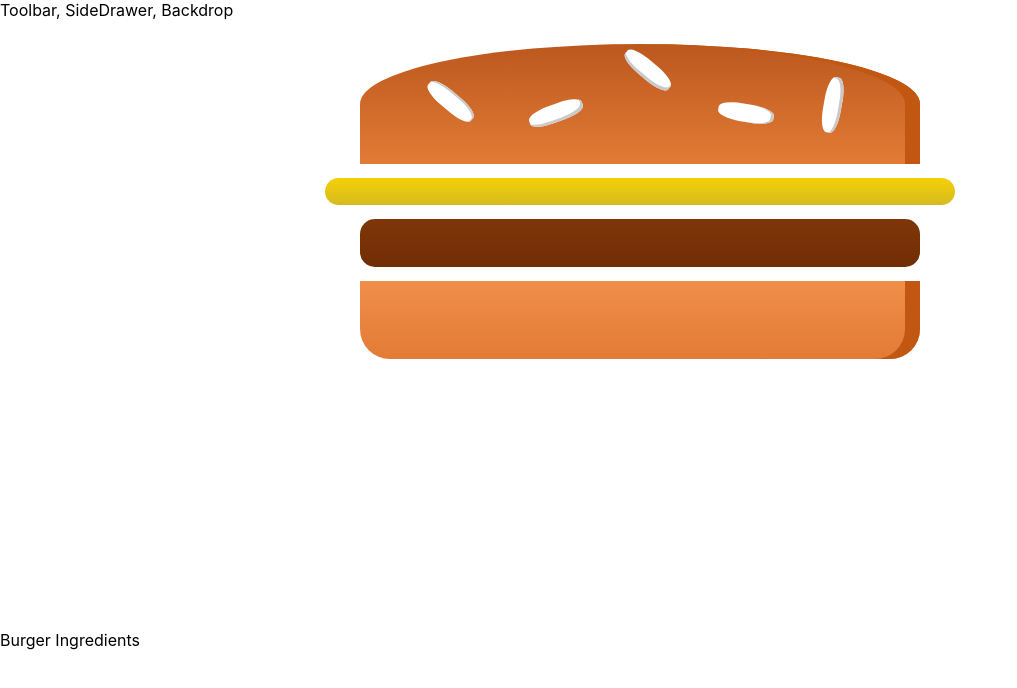
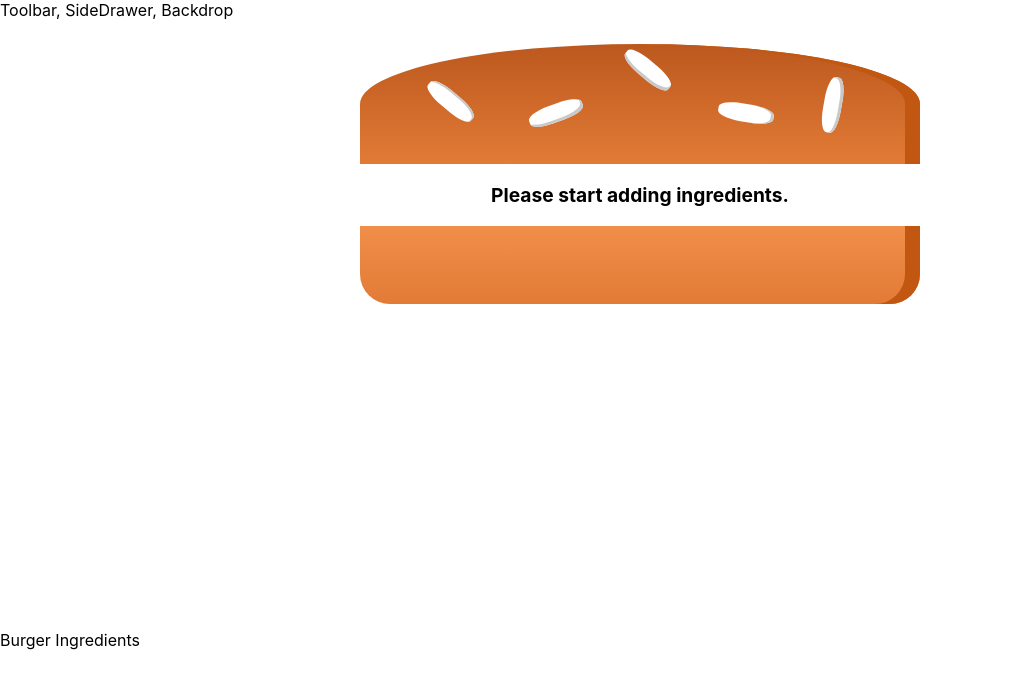
Before and after one commit to javamultiplex/burger-builder, a React (Create React App) app: page / in a window 1280 px wide. Shown: the top 688 px of the page, without its empty margins (0-1017 px from the left). Built offline with nearby package versions, Linux system fonts and the light colour scheme.

Commit message:
Added Build Control component

```diff
--- a/src/components/Burger/Burger.js
+++ b/src/components/Burger/Burger.js
@@ -3,11 +3,23 @@
 import BurgerIngredient from './BurgerIngredient/BurgerIngredient';
 
 const burger = (props) => {
+
+    let transformedIngredients = Object.keys(props.ingredients).map(igKey => {
+        return [...Array(props.ingredients[igKey])].map((_, i) => {
+            return <BurgerIngredient key={igKey + i} type={igKey} />
+        });
+    }).reduce((arr,el)=>{
+        return arr.concat(el);
+    },[]);
+
+    if(transformedIngredients.length===0){
+        transformedIngredients=<p>Please start adding ingredients.</p>
+    }
+
     return (
         <div className={classes.Burger}>
             <BurgerIngredient type='bread-top'></BurgerIngredient>
-            <BurgerIngredient type='cheese'></BurgerIngredient>
-            <BurgerIngredient type='meat'></BurgerIngredient>
+            {transformedIngredients}
             <BurgerIngredient type='bread-bottom'></BurgerIngredient>
         </div>
     );
--- a/src/components/Burger/Burger.module.css
+++ b/src/components/Burger/Burger.module.css
@@ -2,7 +2,7 @@
     width:100%;
     margin: auto;
     height: 250px;
-    overflow: scroll;
+    overflow: hidden;
     text-align: center;
     font-weight: bold;
     font-size: 1.2rem;
--- a/src/containers/BurgerBuilder/BurgerBuilder.js
+++ b/src/containers/BurgerBuilder/BurgerBuilder.js
@@ -3,10 +3,20 @@
 import Burger from '../../components/Burger/Burger';
 
 class BurgerBuilder extends Component {
+
+    state = {
+        ingredients: {
+            salad: 0,
+            bacon: 0,
+            cheese: 0,
+            meat: 0
+        }
+    };
+
     render() {
         return (
             <Auxiliary>
-                <Burger />
+                <Burger ingredients={this.state.ingredients}/>
                 <div>
                     Burger Ingredients
                 </div>
```
Also changed, not shown: src/components/Burger/BuildControls/BuildControls.js (added, +10 -0 lines), src/components/Burger/BuildControls/BuildControls.module.css (added, +10 -0 lines).
